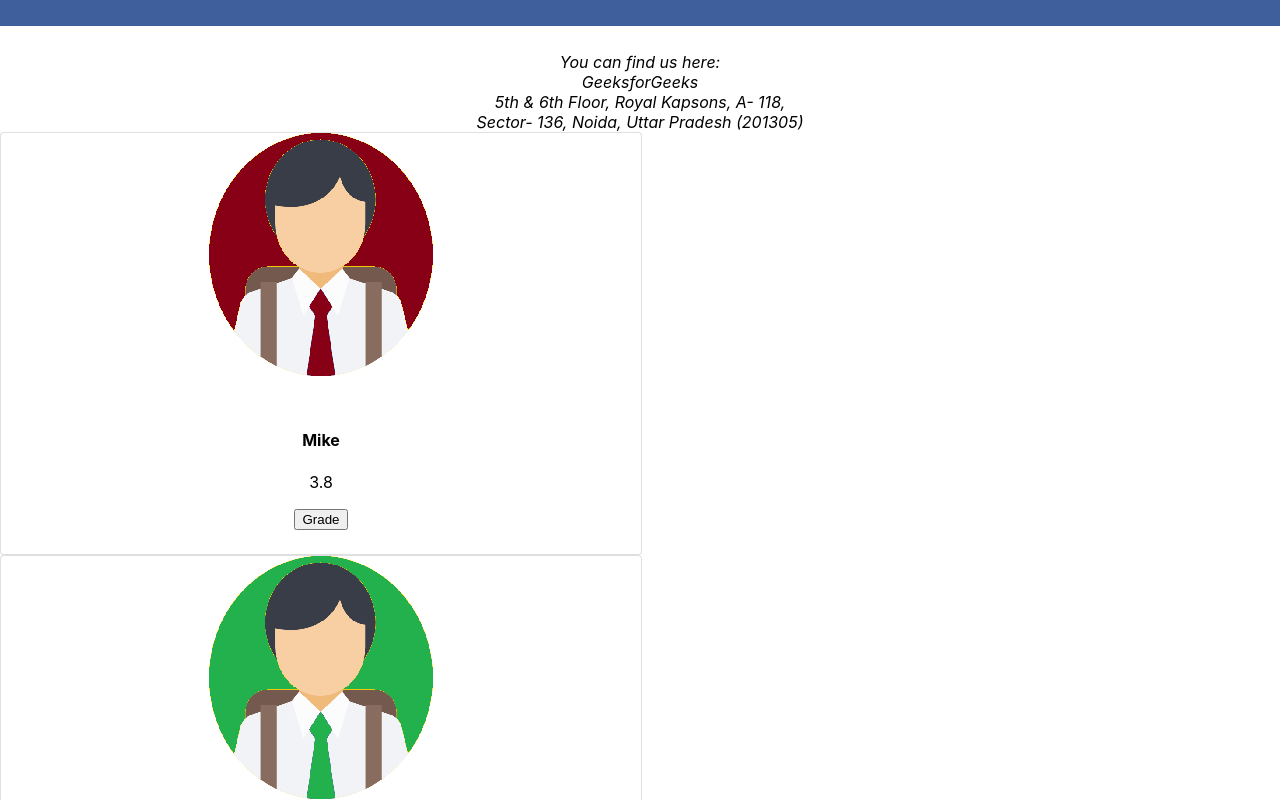
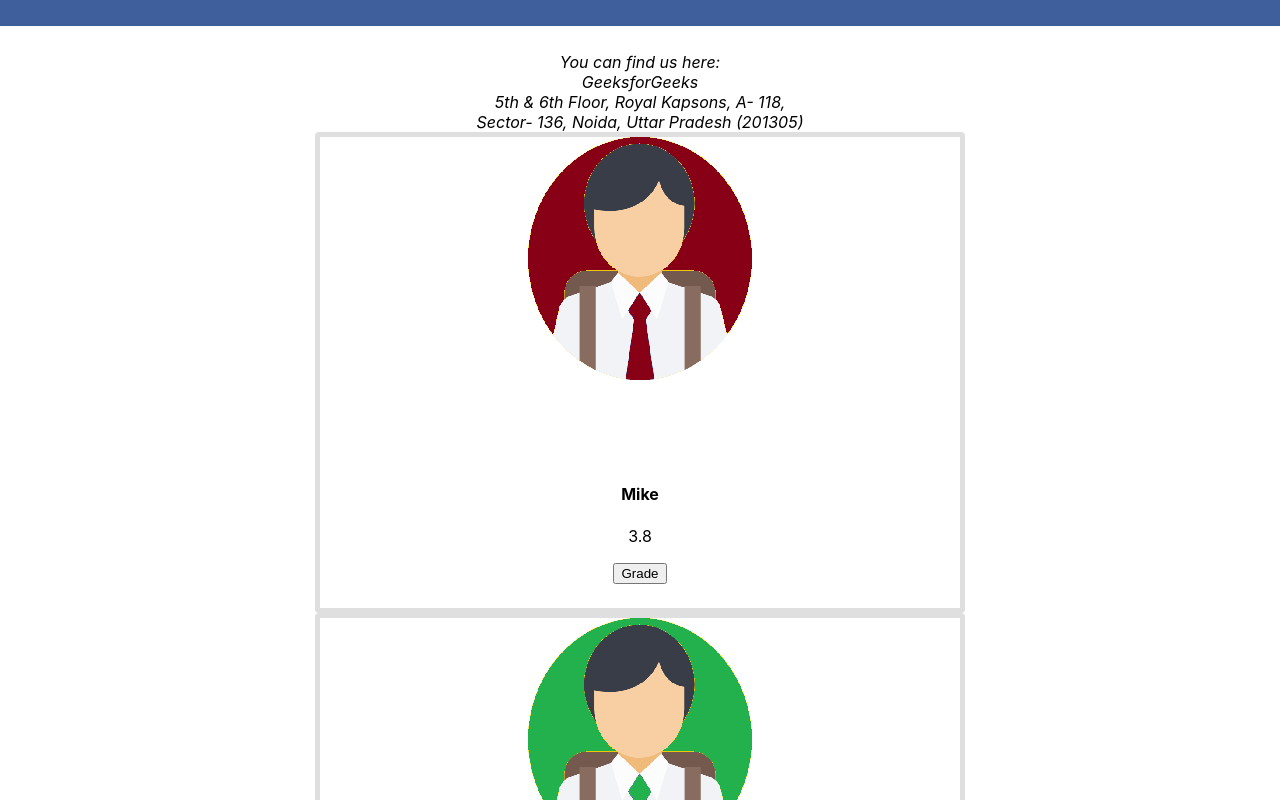
Before and after one commit to mjp9404/Midterm, a React (Create React App) app: page /contact in a window 1280 px wide. Shown: the part 800-1600 px from the top of the page. Built offline with nearby package versions, Linux system fonts and the light colour scheme.

Commit message:
Update style of card

```diff
--- a/src/component/card.css
+++ b/src/component/card.css
@@ -1,7 +1,10 @@
-
+ .grid-container {
+    display: grid;
+    row-gap: 50px;
+  }
   .card {
     position: relative;
-    display: flex;
+    display: inline-block;
     flex-direction: column;
     min-width: 0;
     width: 40rem;
@@ -9,7 +12,8 @@
     background-color: #fff;
     background-clip: border-box;
     border-radius: .25rem;
-    border: 1px solid rgba(0, 0, 0, .125);
+    border: 5px solid rgba(0, 0, 0, .125);
+
 }
   .card-body {
     padding: 1.5rem;
```
